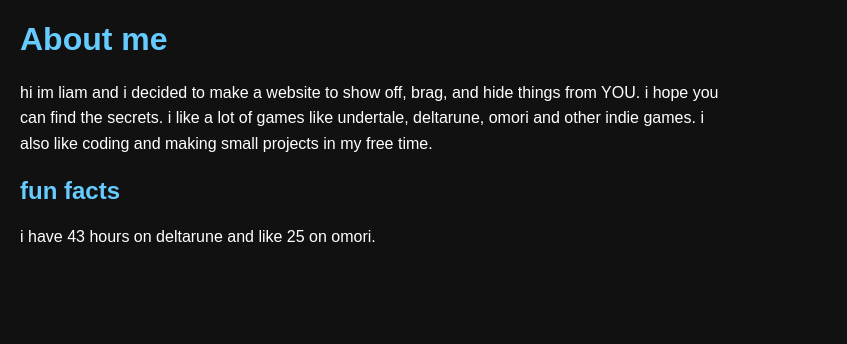
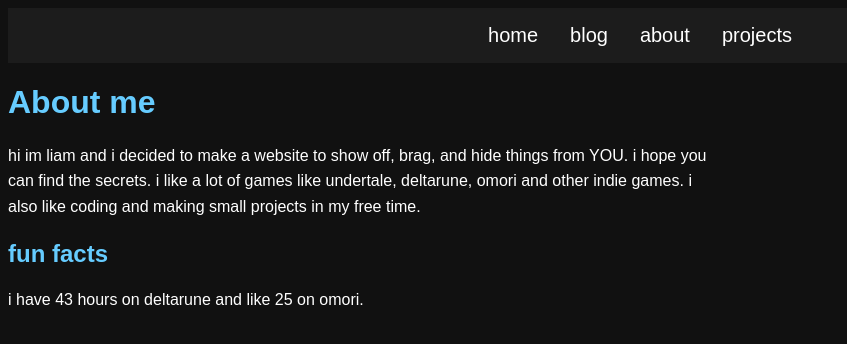
Before and after one commit to t0xicwaste-the-png/coolsite, a plain HTML site: page about.html in a window 1280 px wide. Shown: the whole page, without its empty margins (0-847 px from the left). Drawn offline with Linux system fonts and the light colour scheme.

Commit message:
small update mainly with the nav bar

```diff
--- a/about.html
+++ b/about.html
@@ -5,7 +5,6 @@
     <style>
         body {
             font-family: Arial, sans-serif;
-            margin: 20px;
             background-color: #111;
             color: white;
         }
@@ -17,10 +16,45 @@
             line-height: 1.6;
             max-width: 700px;
         }
+        ul {
+            list-style: none;
+            padding: 0;
+            margin: 0;
+            display: flex;
+            justify-content: center;
+            gap: 20px;
+        }
+
+        .nav-button {
+            font-size: 20px;
+            border: none;
+            background: none;
+            cursor: pointer;
+            color: white;
+        }
+
+        .nav-button:hover {
+            color: #ccc;
+        }
+
+        .topnav {
+            background-color: #1c1c1c;
+            width: 100%;
+            padding: 15px 0;
+        }
+
     </style>
 </head>
 
 <body>
+    <div class="topnav">
+        <ul>
+            <li><button class="nav-button" onclick="go('index.html')">home</button></li>
+            <li><button class="nav-button" onclick="go('blog.html')">blog</button></li>
+            <li><button class="nav-button" onclick="go('about.html')">about</button></li>
+            <li><button class="nav-button" onclick="go('projects.html')">projects</button></li>
+        </ul>
+    </div>
     <h1>About me</h1>
     <p>
         hi im liam and i decided to make a website to show off, brag, and hide things from YOU.
@@ -33,5 +67,10 @@
     <p>
         i have 43 hours on deltarune and like 25 on omori.
     </p>
+    <script>
+        function go(page) {
+            window.location.href = page
+        }
+    </script>
 </body>
 </html>
```
Also changed, not shown: index.html (+1 -1 lines), liamsplayground.html (added, +9 -0 lines), projects.html (+39 -0 lines).
